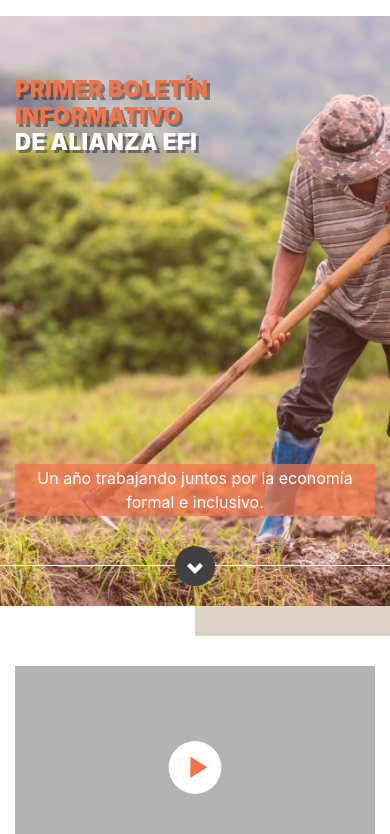
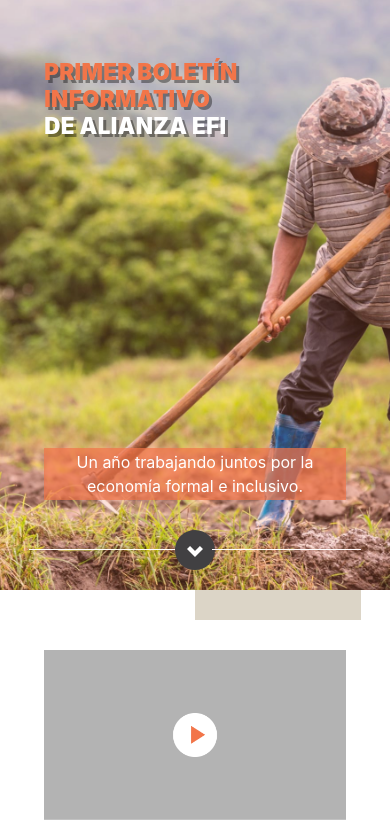
Before and after one commit to Juan-Orjuela/boletin-alianza, a plain HTML site: page index.html in a window 390 px wide. Shown: the part 195-1029 px from the top of the page. Drawn offline with nearby package versions, Linux system fonts and the light colour scheme.

Commit message:
Ajustes mb

```diff
--- a/css/estilos.css
+++ b/css/estilos.css
@@ -593,10 +593,10 @@ footer p {
     h1 {
         font-size: 1.6rem;
     }
+
     #fila-2 {
-    background-attachment: initial;
-
-}
+        background-attachment: initial;
+    }
 }
 
 @media screen and (max-width: 576px) {
@@ -604,13 +604,18 @@ footer p {
         width: 40%;
         margin-bottom: 16px;
     }
+
     header .col-sm-4:last-child img {
-
         margin-bottom: 0;
     }
 
-    h1 {
-        font-size: 1.2rem;
+    #fila-2 h1 {
+        text-shadow: 3px 3px 0 #00000061;
+    }
+
+    #fila-2 h1 span {
+        background: transparent;
+        color: #f27549;
     }
 
     #fila-2 .grande {
@@ -623,6 +628,10 @@ footer p {
 
     h2 {
         font-size: 1.4rem;
+    }
+
+    .container {
+        max-width: 85vw;
     }
 }
 
```
